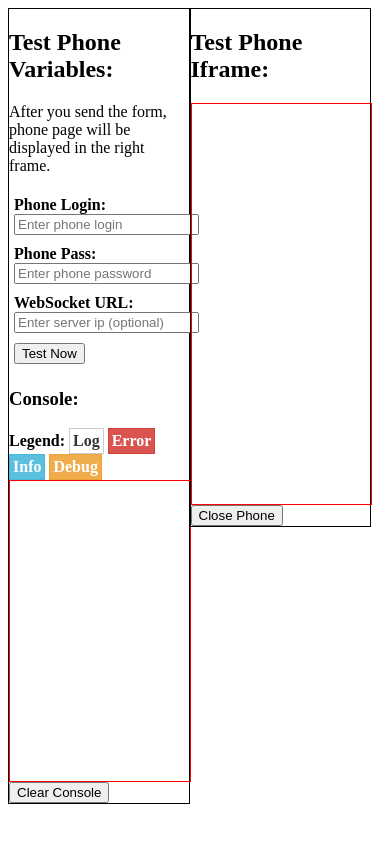
After one commit to chornyitaras/PBXWebPhone, a PHP site: page /test.php in a window 390 px wide. The commit adds this page. Run offline with PHP 8.4, Linux system fonts and the light colour scheme.

Commit message:
Unregister onclose (#8)
* Added unregistering on window close

* added unregistering on close

* - check phone login if available
- php to js variables are converted by json_encode instead

* added for excluding ide files

* added for excluding ide files

* Provide interactive test without a vicidial instance

```diff
--- /dev/null
+++ b/test.php
@@ -0,0 +1,325 @@
+<?php
+/**
+ * User: Bahadir Malkoc
+ * Date: 08/02/2017
+ * Time: 18:15
+ * Purpose: Provide interactive test without a vicidial instance
+ */
+
+if (!empty($_REQUEST['test_form'])) {
+
+    $phone_login   = "";
+    $phone_pass    = "";
+    $server_ip     = "";
+    $websocket_url = "";
+    $system_key    = "";
+    $callerid      = "";
+    $codecs        = "";
+    $protocol      = "SIP";
+
+    if (!empty($_REQUEST['phone_login'])) {
+        $phone_login = trim($_REQUEST['phone_login']);
+    }
+
+    if (!empty($_REQUEST['phone_pass'])) {
+        $phone_pass = trim($_REQUEST['phone_pass']);
+    }
+
+    if (!empty($_REQUEST['server_ip'])) {
+        $server_ip = trim($_REQUEST['server_ip']);
+    }
+
+    if (!empty($_REQUEST['websocket_url'])) {
+        $websocket_url = trim($_REQUEST['websocket_url']);
+    }
+
+    if (!empty($_REQUEST['system_key'])) {
+        $system_key = trim($_REQUEST['system_key']);
+    }
+
+    if (!empty($_REQUEST['callerid'])) {
+        $callerid = trim($_REQUEST['callerid']);
+    }
+
+    if (!empty($_REQUEST['codecs'])) {
+        $codecs = trim($_REQUEST['codecs']);
+    }
+
+    if (!empty($_REQUEST['protocol'])) {
+        $protocol = trim($_REQUEST['protocol']);
+    }
+
+
+    $optionstr = "INITIAL_LOAD--DIALPAD_Y--AUTOANSWER_Y--WEBSOCKETURL$websocket_url";
+
+    $query = http_build_query(array(
+        'phone_login' => $phone_login ? base64_encode($phone_login) : '',
+        'phone_pass'  => $phone_pass ? base64_encode($phone_pass) : '',
+        'options'     => base64_encode($optionstr),
+        'serverip'    => $server_ip ? base64_encode($server_ip) : '',
+        'system_key'  => $system_key ? base64_encode($system_key) : '',
+        'callerid'    => $callerid ? base64_encode($callerid) : '',
+        'codecs'      => $codecs ? base64_encode($codecs) : '',
+        'protocol'    => $protocol ? base64_encode($protocol) : ''
+    ));
+
+    $uri = 'index.php?' . $query;
+
+    header('Location: ' . $uri);
+
+    exit;
+}
+
+?>
+
+<style>
+    div.main {
+        float: left;
+        width: 48%;
+        border: 1px solid black
+    }
+
+    div.main label {
+        width: 200px;
+        display: inline-block;
+    }
+
+    div.main form > div {
+        padding: 5px;
+    }
+
+    iframe.phone {
+        width: 100%;
+        height: 400px;
+        overflow: auto;
+        border: 1px solid red;
+    }
+
+    div.debug {
+        width: 100%;
+        height: 300px;
+        overflow-y: scroll;
+        font-size: 12px;
+        border: 1px solid red;
+    }
+
+    div span.log {
+        color: #333;
+        background-color: #fff;
+        border: 1px solid #ccc;
+        padding: 2px;
+        display: block;
+    }
+
+    div span.info {
+        color: #fff;
+        background-color: #5bc0de;
+        border: 1px solid #46b8da;
+        padding: 2px;
+        display: block;
+    }
+
+    div span.error {
+        color: #fff;
+        background-color: #d9534f;
+        border: 1px solid #d43f3a;
+        padding: 2px;
+        display: block;
+    }
+
+    div span.debug {
+        color: #fff;
+        background-color: #f0ad4e;
+        border: 1px solid #eea236;
+        padding: 2px;
+        display: block;
+    }
+
+    div.legend span {
+        padding: 3px;
+        display: inline-block !important;
+    }
+</style>
+
+<div class="main">
+    <h2>Test Phone Variables:</h2>
+
+    <p>After you send the form, phone page will be displayed in the right frame.</p>
+
+    <form method="get" action="test.php" target="phone_iframe" id="phone_form">
+        <input type="hidden" name="test_form" value="1">
+
+        <div>
+            <label for="phone_login">
+                <strong>Phone Login:</strong>
+            </label>
+
+            <input type="text" placeholder="Enter phone login" id="phone_login" name="phone_login">
+        </div>
+
+        <div>
+            <label for="phone_pass">
+                <strong>Phone Pass:</strong>
+            </label>
+
+            <input type="text" placeholder="Enter phone password" id="phone_pass" name="phone_pass">
+        </div>
+
+        <!-- No need for this at this time -->
+        <!--        <div>
+                    <label for="server_ip">
+                        <strong>Server IP:</strong>
+                    </label>
+
+                    <input type="text" placeholder="Enter server ip (optional)" id="server_ip" name="server_ip">
+                </div>-->
+
+        <div>
+            <label for="websocket_url">
+                <strong>WebSocket URL:</strong>
+            </label>
+
+            <input type="text" placeholder="Enter server ip (optional)" id="websocket_url" name="websocket_url">
+        </div>
+
+        <div>
+            <button type="submit">
+                Test Now
+            </button>
+        </div>
+    </form>
+
+    <div class="legend">
+        <h3>Console:</h3>
+
+        <strong>
+            Legend:
+
+            <span class="log">Log</span>
+            <span class="error">Error</span>
+            <span class="info">Info</span>
+            <span class="debug">Debug</span>
+
+        </strong>
+    </div>
+    <div class="debug" id="console_debug">
+
+    </div>
+
+    <button type="button" onclick="clearDebug()">
+        Clear Console
+    </button>
+</div>
+<div class="main">
+    <h2>Test Phone Iframe:</h2>
+
+    <iframe name="phone_iframe" src="about:blank" class="phone" id="phone_iframe">
+
+    </iframe>
+
+    <button type="button" onclick="document.getElementById('phone_iframe').src='about:blank'">
+        Close Phone
+    </button>
+</div>
+
+<script>
+    // Inline debug
+
+    function iframeDebugBind() {
+        var iframe = document.getElementById('phone_iframe');
+
+        var win = iframe.contentWindow || iframe;
+        if (!win) {
+            var debugEl = document.getElementById('console_debug');
+            debugEl.innerHTML = '<span class="error">Debug Not Possible</span>';
+        }
+
+        if (win.iframeCustomconsole) {
+            return;
+        }
+
+
+        if (typeof win.console != "undefined") {
+            if (typeof win.console.log != 'undefined') {
+                win.console.olog = win.console.log;
+            } else {
+                win.console.olog = function () {
+                };
+            }
+
+            if (typeof win.console.error != 'undefined') {
+                win.console.oerror = win.console.error;
+            } else {
+                win.console.oerror = function () {
+                };
+            }
+
+            if (typeof win.console.info != 'undefined') {
+                win.console.oinfo = win.console.info;
+            } else {
+                win.console.oinfo = function () {
+                };
+            }
+
+            if (typeof win.console.debug != 'undefined') {
+                win.console.odebug = win.console.debug;
+            } else {
+                win.console.odebug = function () {
+                };
+            }
+        }
+
+        if (typeof win.onerror == 'function') {
+            win.onoerror = win.onerror;
+        } else {
+            win.onoerror = function () {
+            };
+        }
+
+
+        win.console.log = function (message) {
+            win.console.olog(message);
+            var debugEl = document.getElementById('console_debug');
+            debugEl.innerHTML = '<span class="log">' + message + '</span>' + debugEl.innerHTML;
+        };
+
+        win.console.error = function (message) {
+            win.console.oerror(message);
+            var debugEl = document.getElementById('console_debug');
+            debugEl.innerHTML = '<span class="error">' + message + '</span>' + debugEl.innerHTML;
+        };
+
+        win.console.debug = function (message) {
+            win.console.odebug(message);
+            var debugEl = document.getElementById('console_debug');
+            debugEl.innerHTML = '<span class="debug">' + message + '</span>' + debugEl.innerHTML;
+        };
+
+        win.console.info = function (message) {
+            win.console.oinfo(message);
+            var debugEl = document.getElementById('console_debug');
+            debugEl.innerHTML = '<span class="info">' + message + '</span>' + debugEl.innerHTML;
+        };
+
+        win.onerror = function ConsoleError(err, url, line) {
+            win.onoerror(err, url, line);
+            var debugEl = document.getElementById('console_debug');
+            debugEl.innerHTML = '<span class="error"><b>Line ' + line + '</b> : ' + err + '</span>' + debugEl.innerHTML;
+        };
+
+        win.iframeCustomconsole = true;
+    }
+
+    setInterval(iframeDebugBind, 100);
+
+    clearDebug = function () {
+        // clear debug
+        var debugEl = document.getElementById('console_debug');
+        debugEl.innerHTML = '';
+    };
+
+    document.getElementById('phone_form').addEventListener('submit', function () {
+        clearDebug();
+    });
+
+</script>
```
Also changed, not shown: index.php (+32 -17 lines), scripts/phone.js (+41 -9 lines), 1 other file.
